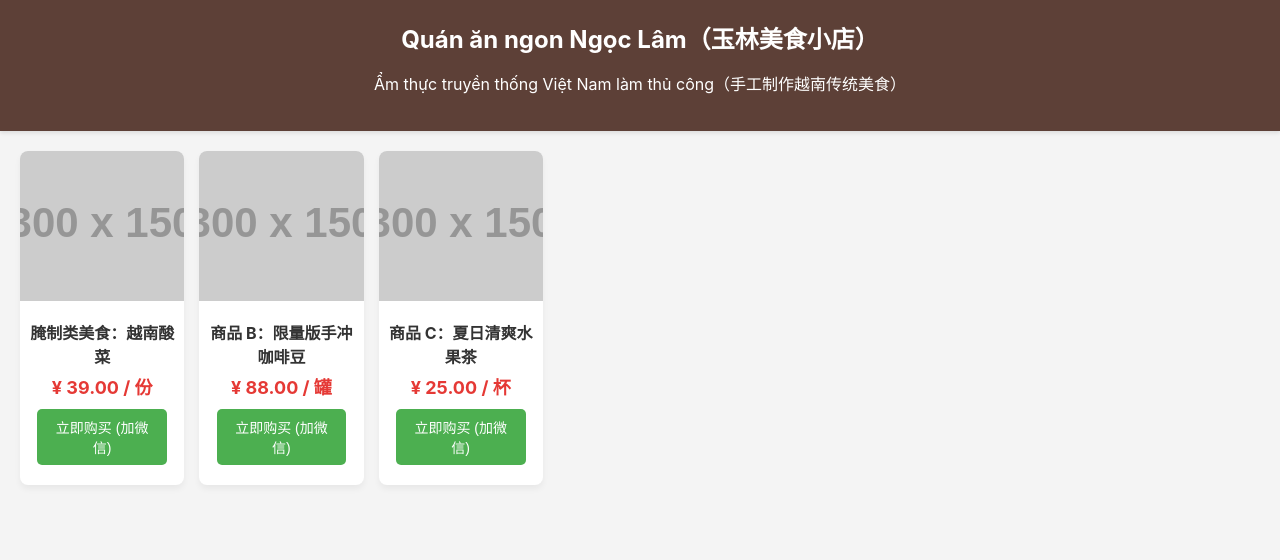
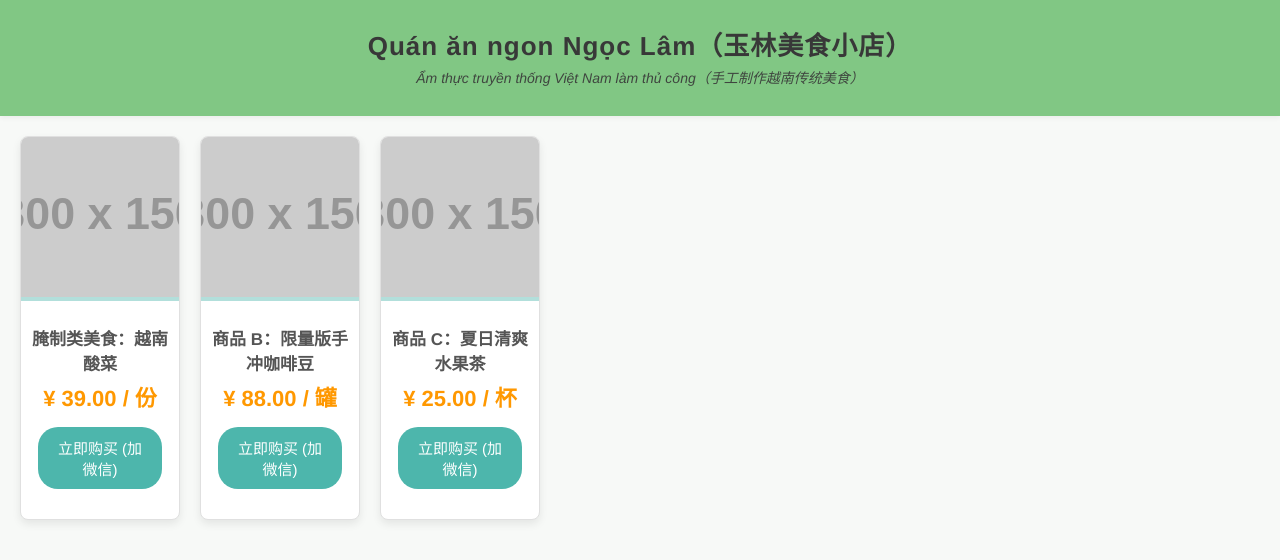
Before and after one commit to caesarzz180103/myshop, a plain HTML site: page index.html in a window 1280 px wide. Drawn offline with Linux system fonts and the light colour scheme; placeholder pictures from the web are drawn by us.

Commit message:
Refactor styles and update product card layout

```diff
--- a/index.html
+++ b/index.html
@@ -5,77 +5,101 @@
     <meta name="viewport" content="width=device-width, initial-scale=1.0">
     <title>我的个人小店 | 静态H5</title>
     <style>
-        /* 1. 基础样式：确保移动端友好 */
+        /* 1. 基础样式：营造清爽自然的氛围 */
         body {
-            font-family: -apple-system, BlinkMacSystemFont, "Segoe UI", Roboto, "Helvetica Neue", Arial, sans-serif;
+            /* 使用无衬线字体，保持现代和清爽 */
+            font-family: 'Helvetica Neue', Arial, sans-serif;
             margin: 0;
             padding: 0;
-            background-color: #f4f4f4; /* 浅灰色背景 */
-            color: #333;
+            background-color: #f7f9f7; /* 极浅米绿色，模拟香草/米纸的颜色 */
+            color: #383838;
         }
         .header {
-            background-color: #5d4037; /* 深棕色头部 */
-            color: white;
-            padding: 20px 0;
+            /* 柔和的香草绿色/薄荷绿，代表新鲜香草 */
+            background-color: #81c784;
+            color: #383838; /* 搭配深色文字 */
+            padding: 25px 0 15px 0;
             text-align: center;
-            box-shadow: 0 2px 4px rgba(0, 0, 0, 0.1);
+            /* 避免过于沉重的阴影 */
+            box-shadow: 0 2px 5px rgba(0, 0, 0, 0.05);
         }
         .header h1 {
             margin: 0;
-            font-size: 24px;
+            font-size: 26px;
+            font-weight: 600;
+            letter-spacing: 1px;
+        }
+        .header p {
+            font-size: 14px;
+            margin-top: 5px;
+            opacity: 0.9;
+            font-style: italic;
         }
 
         /* 2. 产品卡片样式 */
         .product-list {
             padding: 20px;
             display: grid;
-            grid-template-columns: repeat(auto-fill, minmax(150px, 1fr)); /* 响应式布局 */
-            gap: 15px;
+            grid-template-columns: repeat(auto-fill, minmax(160px, 1fr));
+            gap: 20px;
         }
         .product-card {
             background-color: white;
             border-radius: 8px;
             overflow: hidden;
-            box-shadow: 0 4px 6px rgba(0, 0, 0, 0.05);
+            /* 使用细微的阴影，强调“轻盈” */
+            box-shadow: 0 4px 8px rgba(0, 0, 0, 0.08);
             text-align: center;
-            transition: transform 0.2s;
+            transition: transform 0.3s;
+            /* 增加一个细边框，模拟米纸的质感 */
+            border: 1px solid #e0e0e0;
         }
         .product-card:hover {
             transform: translateY(-3px);
         }
         .product-card img {
             width: 100%;
-            height: 150px;
-            object-fit: cover; /* 保证图片不变形 */
+            height: 160px;
+            object-fit: cover;
+            /* 边框增加视觉层次感 */
+            border-bottom: 4px solid #b2dfdb; /* 清爽的湖水绿/薄荷蓝 */
         }
         .product-info {
-            padding: 10px;
+            padding: 15px 10px;
         }
         .product-info h3 {
             margin: 5px 0;
-            font-size: 16px;
+            font-size: 17px;
+            color: #555;
         }
         .price {
-            color: #e53935; /* 醒目的价格颜色 */
+            /* 鲜艳的辣椒红或酸甜的柠檬黄/绿 */
+            color: #ff9800;
             font-weight: bold;
-            font-size: 18px;
-            margin-bottom: 10px;
+            font-size: 22px;
+            margin-bottom: 15px;
         }
         .buy-button {
-            background-color: #4CAF50; /* 绿色按钮 */
+            /* 清新的薄荷绿按钮 */
+            background-color: #4db6ac;
             color: white;
             border: none;
-            padding: 8px 15px;
-            border-radius: 5px;
+            padding: 10px 18px;
+            border-radius: 20px;
             cursor: pointer;
-            font-size: 14px;
+            font-size: 15px;
+            font-weight: 500;
             width: 90%;
-            margin-bottom: 10px;
+            margin-bottom: 15px;
+            transition: background-color 0.2s;
+        }
+        .buy-button:active {
+            background-color: #26a69a; /* 按下时颜色加深 */
         }
 
         /* 3. 模态框（弹出层）样式 */
         .modal {
-            display: none; /* 默认隐藏 */
+            display: none;
             position: fixed;
             z-index: 100;
             left: 0;
@@ -83,34 +107,37 @@
             width: 100%;
             height: 100%;
             overflow: auto;
-            background-color: rgba(0, 0, 0, 0.6); /* 半透明黑色背景 */
+            background-color: rgba(0, 0, 0, 0.6);
             justify-content: center;
             align-items: center;
         }
         .modal-content {
             background-color: #fff;
             margin: auto;
-            padding: 20px;
+            padding: 25px;
             border-radius: 10px;
-            width: 80%;
-            max-width: 300px;
+            width: 85%;
+            max-width: 320px;
             text-align: center;
+            box-shadow: 0 10px 20px rgba(0, 0, 0, 0.2);
         }
         .modal-content img {
             width: 100%;
             height: auto;
-            border: 1px solid #ccc;
+            /* 清爽绿边框 */
+            border: 4px solid #81c784;
+            border-radius: 6px;
             margin-bottom: 15px;
         }
         .close-button {
             color: #aaa;
             float: right;
-            font-size: 28px;
+            font-size: 32px;
             font-weight: bold;
             cursor: pointer;
         }
         .close-button:hover {
-            color: #e53935;
+            color: #ff9800; /* 突出提示 */
         }
     </style>
 </head>
@@ -126,8 +153,7 @@
         <div class="product-card">
             <img src="https://via.placeholder.com/300x150/0000FF/FFFFFF?text=Product+1" alt="商品 A">
             <div class="product-info">
-                <h3>腌制类美食：越南酸菜
-                    </h3>
+                <h3>腌制类美食：越南酸菜</h3>
                 <div class="price">¥ 39.00 / 份</div>
                 <button class="buy-button" onclick="showModal()">立即购买 (加微信)</button>
             </div>
```
